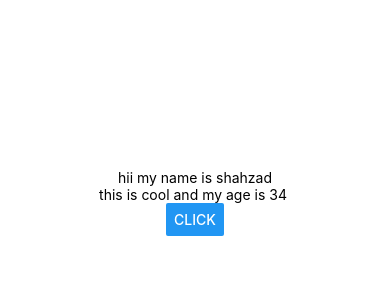
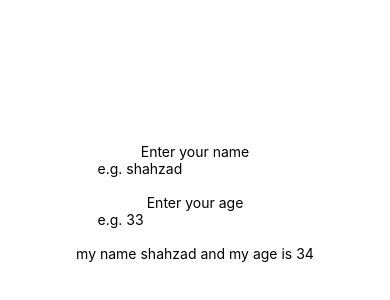
Before and after one commit to shahzad84/todo_app_reactnative, a React Native app: screen / in a window 390 px wide. Shown: the part 220-520 px from the top of the page. Built offline with nearby package versions, Linux system fonts and the light colour scheme.

Commit message:
text input and change the output dynamically

```diff
--- a/App.js
+++ b/App.js
@@ -1,22 +1,35 @@
-import { StatusBar } from 'expo-status-bar';
-import { StyleSheet, Text, View } from 'react-native';
-import {React,useState} from 'react';
-import { Button } from 'react-native-web';
+import { StatusBar } from "expo-status-bar";
+import { StyleSheet, Text, View } from "react-native";
+import { React, useState } from "react";
+import { TextInput } from "react-native-web";
 export default function App() {
-  const [name,setName]=useState("shahzad");
-  const [person,setPerson]=useState({name:"cool",age:"34"});
-  const clickHandle=()=>{
-    setName("good");
-    setPerson({name:"noob",age:"53"})
-  }
+  const [name, setName] = useState("shahzad");
+  const [age, setAge] = useState("34");
+
+  const textChange = (val) => {
+    setName(val);
+  };
+  const ageChange = (val) => {
+    setAge(val);
+  };
   return (
     <View style={styles.container}>
-      <Text>hii my name is {name}</Text>
-      <Text>this is {person.name} and my age is {person.age} </Text>
-      <View>
-        <Button title="click" onPress={clickHandle}/>
-      </View>
-      <StatusBar style="auto" />
+      <Text>Enter your name</Text>
+      <TextInput
+        multiline
+        placeholder="e.g. shahzad"
+        onChangeText={textChange}
+      />
+      <Text>Enter your age</Text>
+      <TextInput
+        multiline
+        placeholder="e.g. 33"
+        keyboardType="numeric"
+        onChangeText={ageChange}
+      />
+      <Text>
+        my name {name} and my age is {age}
+      </Text>
     </View>
   );
 }
@@ -24,8 +37,8 @@ export default function App() {
 const styles = StyleSheet.create({
   container: {
     flex: 1,
-    backgroundColor: '#fff',
-    alignItems: 'center',
-    justifyContent: 'center',
+    backgroundColor: "#fff",
+    alignItems: "center",
+    justifyContent: "center",
   },
 });
```
